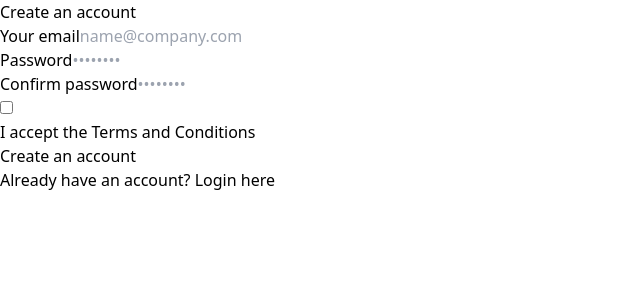
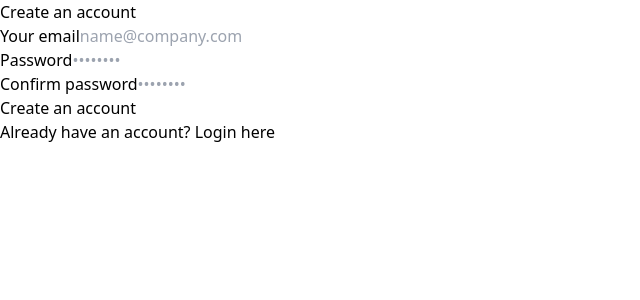
Before and after one commit to Serhii-Neliubov/vira, a React (Vite) app in the folder client/: page /register in a window 1280 px wide. Shown: the top 300 px of the page, without its empty margins (0-640 px from the left). Built offline with nearby package versions, Linux system fonts and the light colour scheme.

Commit message:
deleted dotenv module and fixed error with environment variables

```diff
--- a/client/package.json
+++ b/client/package.json
@@ -11,7 +11,6 @@
   },
   "dependencies": {
     "axios": "^1.6.8",
-    "dotenv": "^16.4.5",
     "path": "^0.12.7",
     "react": "^18.2.0",
     "react-dom": "^18.2.0",
@@ -21,7 +20,6 @@
     "react-router-dom": "^6.23.1"
   },
   "devDependencies": {
-    "@types/node": "^20.12.12",
     "@types/react": "^18.2.66",
     "@types/react-dom": "^18.2.22",
     "@typescript-eslint/eslint-plugin": "^7.2.0",
--- a/client/src/pages/Dashboard.tsx
+++ b/client/src/pages/Dashboard.tsx
@@ -17,9 +17,8 @@ type Kanban = {
     tasks?: string[],
 }
 
-
 export default function Dashboard(){
-    const API_URL = process.env.API_URL;
+    const API_URL = import.meta.env.VITE_API_URL;
 
     const [tasks, setTasks] = useState<Task[]>([]);
     const [kanbans, setKanbans] = useState<Kanban[]>([])
@@ -64,6 +63,7 @@ export default function Dashboard(){
     }
     async function deleteKanbanHandler(id: string) {
         try {
+            console.log('hashdhasd')
             const response = await axios.delete(`${API_URL}/kanbans/${id}`);
             setKanbans([...response.data]);
         } catch (error){
@@ -133,14 +133,14 @@ export default function Dashboard(){
                         <span className='w-full cursor-pointer h-[40px] pl-[8px] hover:bg-gray-300 transition-all rounded bg-gray-200'>{kanban.title}</span>
 
                         {mouseEnteredKanbanTitle === kanban._id && (
-                            <div className='bg-gray-200 p-[8px] rounded hover:cursor-pointer transition-all hover:bg-gray-300'>
+                            <div onClick={() => deleteKanbanHandler(kanban._id)} className='bg-gray-200 p-[8px] rounded hover:cursor-pointer transition-all hover:bg-gray-300'>
                                 <BsThreeDots className='w-[24px] h-[24px]'/>
                             </div>
                         )}
                     </div>
 
                     {mouseEnteredKanban === kanban._id && (
-                        <div onClick={() => deleteKanbanHandler(kanban._id)} className='flex gap-2 items-center mx-[8px] hover:bg-gray-200 p-[8px] rounded hover:cursor-pointer transition-all hover:bg-gray-300'>
+                        <div className='flex gap-2 items-center mx-[8px] hover:bg-gray-200 p-[8px] rounded hover:cursor-pointer transition-all hover:bg-gray-300'>
                             <FaPlus className='w-[16px] h-[16px]'/>
                             Create a task
                         </div>
--- a/client/src/pages/Registration.tsx
+++ b/client/src/pages/Registration.tsx
@@ -1,5 +1,5 @@
-import {SubmitHandler, useForm} from "react-hook-form";
-import {Link} from "react-router-dom";
+import { SubmitHandler, useForm } from "react-hook-form";
+import { Link } from "react-router-dom";
 import toast from "react-hot-toast";
 
 type Inputs = {
@@ -67,19 +67,6 @@ export default function Registration() {
                                     className="bg-gray-50 border border-gray-300 text-gray-900 sm:text-sm rounded-lg focus:ring-primary-600 focus:border-primary-600 block w-full p-2.5"
                                 />
                             </div>
-                            <div className="flex items-start">
-                                <div className="flex items-center h-5">
-                                    <input id="terms" aria-describedby="terms" type="checkbox"
-                                           className="w-4 h-4 border border-gray-300 rounded bg-gray-50 focus:ring-3 focus:ring-primary-300"
-                                           required />
-                                </div>
-                                <div className="ml-3 text-sm">
-                                    <label htmlFor="terms" className="font-light text-gray-500">I
-                                        accept the <a
-                                            className="font-medium text-primary-600 hover:underline"
-                                            href="#">Terms and Conditions</a></label>
-                                </div>
-                            </div>
                             <button type="submit"
                                     className="w-full text-white bg-black hover:bg-primary-700 focus:ring-4 focus:outline-none focus:ring-primary-300 font-medium rounded-lg text-sm px-5 py-2.5 text-center">Create
                                 an account
```
Also changed, not shown: 2 other files (tests, documents, lock files or other folders).
